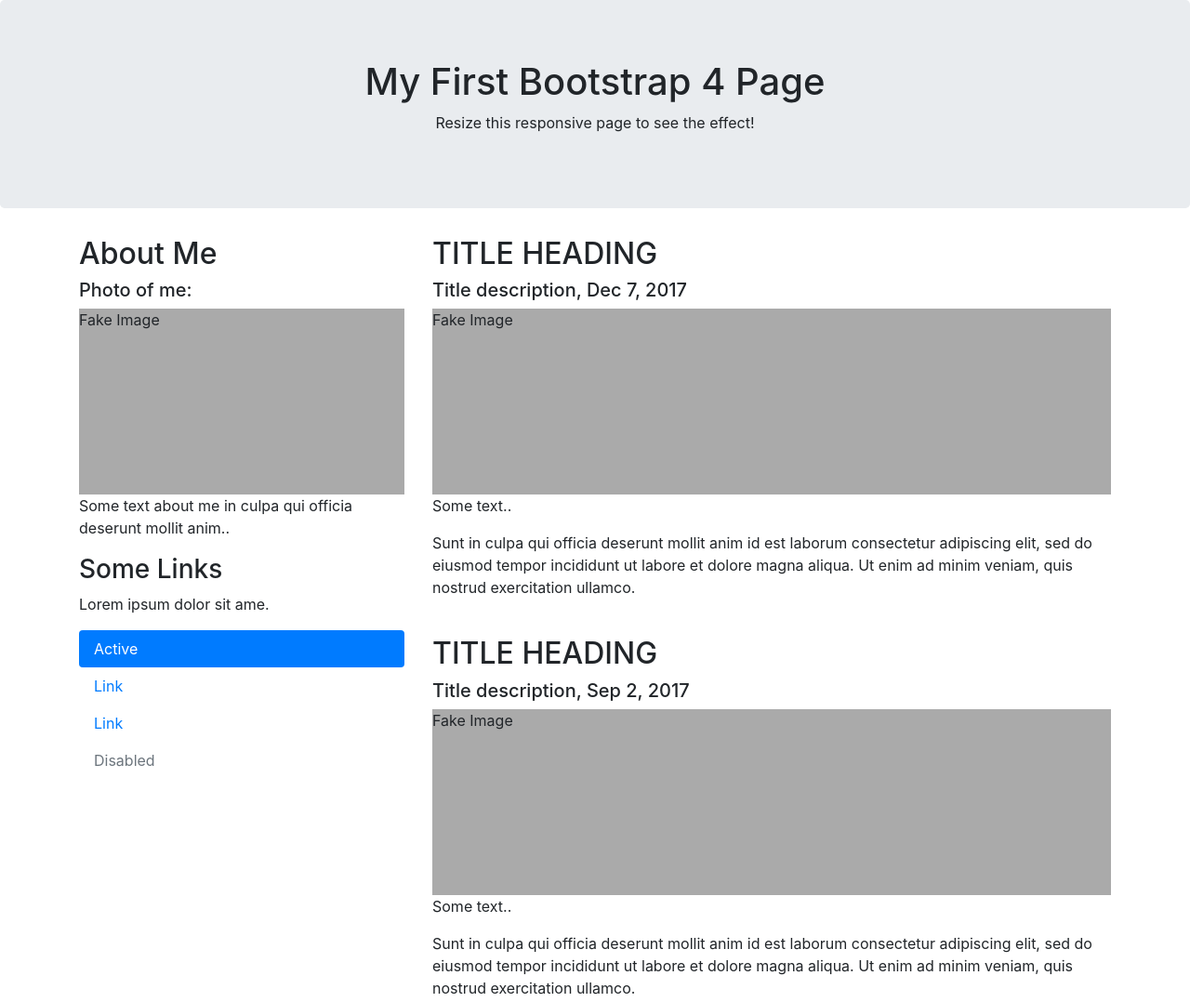
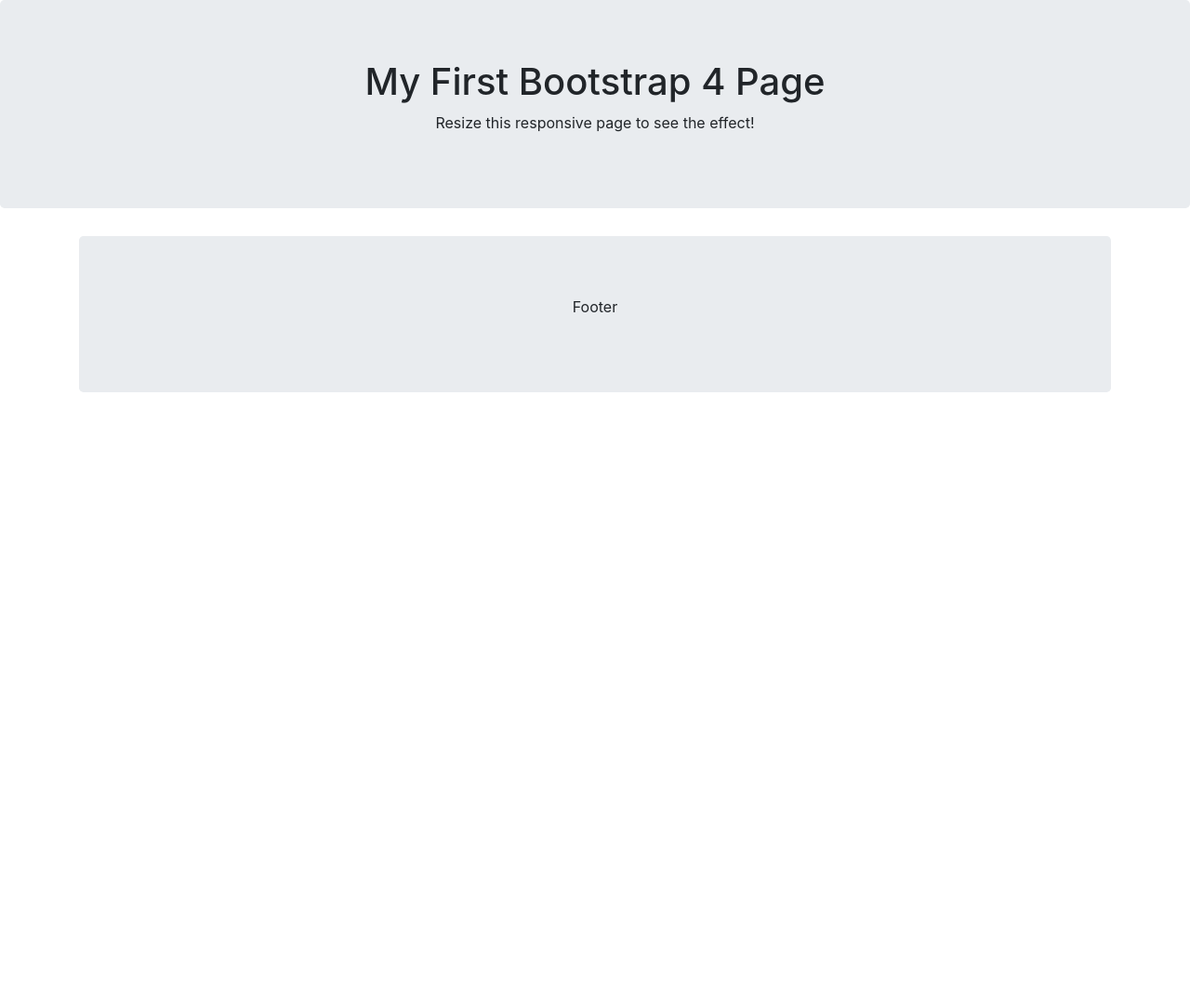
Before and after one commit to szondi-publicweb/diakweb, a plain HTML site: page index.html in a window 1280 px wide. Shown: the top 1078 px of the page at 93% size. After the commit the page ends 800 px from the top, so only its background shows below. Drawn offline with nearby package versions, Linux system fonts and the light colour scheme.

Commit message:
#bootstrap alap forma 1

```diff
--- a/index.html
+++ b/index.html
@@ -27,41 +27,10 @@
 <div class="container" style="margin-top:30px">
   <div class="row">
     <div class="col-sm-4">
-      <h2>About Me</h2>
-      <h5>Photo of me:</h5>
-      <div class="fakeimg">Fake Image</div>
-      <p>Some text about me in culpa qui officia deserunt mollit anim..</p>
-      <h3>Some Links</h3>
-      <p>Lorem ipsum dolor sit ame.</p>
-      <ul class="nav nav-pills flex-column">
-        <li class="nav-item">
-          <a class="nav-link active" href="#">Active</a>
-        </li>
-        <li class="nav-item">
-          <a class="nav-link" href="#">Link</a>
-        </li>
-        <li class="nav-item">
-          <a class="nav-link" href="#">Link</a>
-        </li>
-        <li class="nav-item">
-          <a class="nav-link disabled" href="#">Disabled</a>
-        </li>
-      </ul>
-      <hr class="d-sm-none">
+
     </div>
     <div class="col-sm-8">
-      <h2>TITLE HEADING</h2>
-      <h5>Title description, Dec 7, 2017</h5>
-      <div class="fakeimg">Fake Image</div>
-      <p>Some text..</p>
-      <p>Sunt in culpa qui officia deserunt mollit anim id est laborum consectetur adipiscing elit, sed do eiusmod tempor incididunt ut labore et dolore magna aliqua. Ut enim ad minim veniam, quis nostrud exercitation ullamco.</p>
-      <br>
-      <h2>TITLE HEADING</h2>
-      <h5>Title description, Sep 2, 2017</h5>
-      <div class="fakeimg">Fake Image</div>
-      <p>Some text..</p>
-      <p>Sunt in culpa qui officia deserunt mollit anim id est laborum consectetur adipiscing elit, sed do eiusmod tempor incididunt ut labore et dolore magna aliqua. Ut enim ad minim veniam, quis nostrud exercitation ullamco.</p>
-    </div>
+
   </div>
 </div>
 
```
